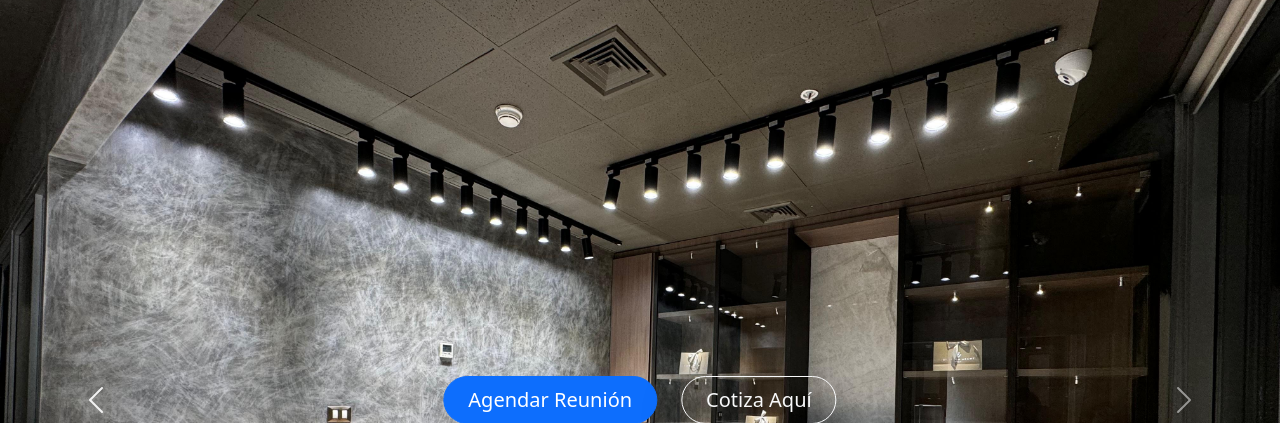
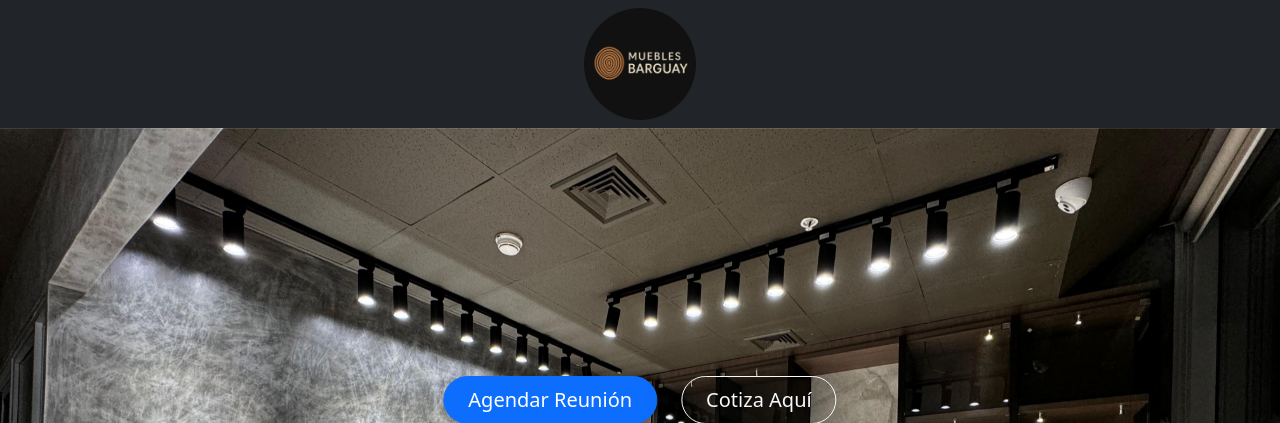
Before and after one commit to OddKing/webMuebles, a Django app: page /home/ in a window 1280 px wide. Shown: the top 423 px of the page. Run offline with Django 5.2, Linux system fonts and the light colour scheme.

Commit message:
logo nav

```diff
--- a/templates/base.html
+++ b/templates/base.html
@@ -8,6 +8,13 @@
     <!-- Bootstrap 5 -->
     <link href="https://cdn.jsdelivr.net/npm/bootstrap@5.3.3/dist/css/bootstrap.min.css" rel="stylesheet">
     <link rel="stylesheet" href="{% static 'css/styles.css' %}">
+    <header>
+        <nav class="navbar navbar-custom bg-dark" style="font-family:Verdana, Geneva, Tahoma, sans-serif; align-items: center;">
+            <div class="container" style="align-items: center;">
+                <img src="{% static 'img/logo.jpg' %}" style="max-width: 10%; margin: auto; width: 100%; border-radius: 100%;">
+            </div>
+        </nav>
+    </header>
 </head>
 <body>
     {% block content %}{% endblock %}
--- a/templates/index.html
+++ b/templates/index.html
@@ -6,7 +6,9 @@
 {% block content %}
 <div id="heroCarousel" class="carousel slide carousel-fade" data-bs-ride="carousel" data-bs-interval="3000">
 
+
     <div class="carousel-inner">
+
         <div class="carousel-item active">
             <img src="{% static 'img/1.jpeg' %}" class="d-block w-100 vh-100 object-fit-cover" alt="Imagen 1">
         </div>
```
Also changed, not shown: static/style.css (+11 -5 lines), static/img/logo.jpg (added).
